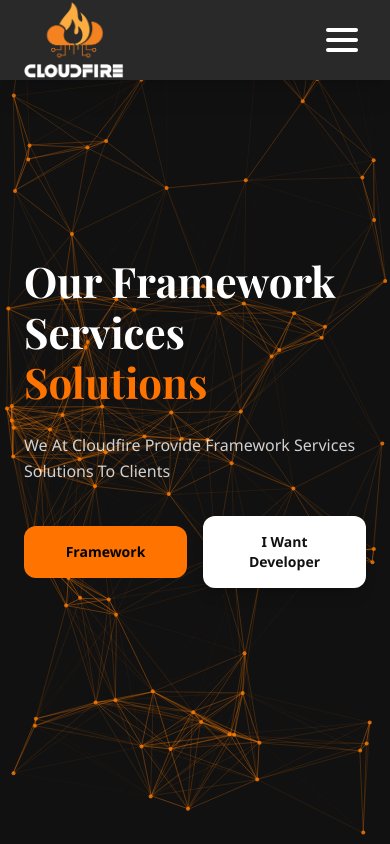
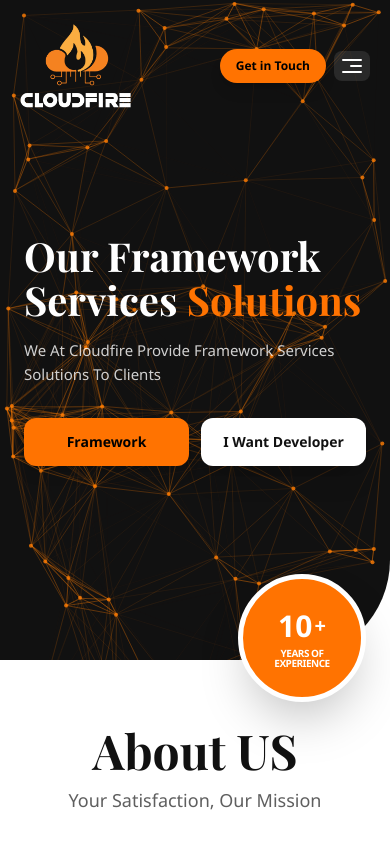
Before and after one commit to satyamsoni853/NewCloudFireWebsite, a React (Vite) app: page / in a window 390 px wide. Shown: the top 844 px of the page. Built offline with nearby package versions, Linux system fonts and the light colour scheme; a web font is replaced by a local one.

Commit message:
feat: add Header and Hero components and create HireTalentDashboard page layout

```diff
--- a/src/components/Header.jsx
+++ b/src/components/Header.jsx
@@ -4,6 +4,12 @@
 const Header = () => {
   const [isMenuOpen, setIsMenuOpen] = useState(false);
   const { pathname } = useLocation();
+
+  React.useEffect(() => {
+    const handleToggle = () => setIsMenuOpen(prev => !prev);
+    window.addEventListener('toggleMobileMenu', handleToggle);
+    return () => window.removeEventListener('toggleMobileMenu', handleToggle);
+  }, []);
 
   const navItems = [
     { name: 'Home', path: '/' },
@@ -18,7 +24,11 @@
 
   return (
     <>
-      <header className="fixed md:absolute top-0 md:top-5 left-0 md:left-1/2 md:-translate-x-1/2 w-full md:w-[calc(100%-40px)] md:max-w-[1340px] h-20 bg-[#292929] md:bg-white md:rounded-2xl shadow-xl flex items-center justify-between px-6 md:px-10 z-1000 transition-all duration-300">
+      <header className={`fixed rounded-xl md:absolute top-0 md:top-5 left-0 md:left-1/2 md:-translate-x-1/2 w-full md:w-[calc(100%-40px)] md:max-w-[1340px] h-20 flex items-center justify-between px-6 md:px-10 z-[1000] transition-all duration-300 ${
+        pathname === '/'
+          ? 'hidden md:flex bg-white shadow-xl'
+          : 'flex bg-[#292929] md:bg-white shadow-xl'
+      }`}>
 
         {/* Logo Section */}
         <Link to="/" className="flex flex-col items-start translate-z-0">
--- a/src/components/Hero.jsx
+++ b/src/components/Hero.jsx
@@ -1,39 +1,78 @@
-import React from "react";
+import React, { useState } from "react";
 import ParticleNetwork from "./ParticleNetwork";
+import { Link } from "react-router-dom";
 
 const Hero = () => {
   return (
     <section
       id="home"
-      className="relative w-full min-h-screen md:min-h-[850px] md:h-screen flex flex-col justify-center overflow-hidden bg-[#111]"
+      className="relative w-full min-h-[660px] md:min-h-[850px] md:h-screen flex flex-col justify-center bg-[#111] rounded-br-[100px] md:rounded-none"
     >
-      {/* Spider Animation Background */}
-      <ParticleNetwork className="z-0" />
+      {/* Background & Animations Layer (Handles Overflow) */}
+      <div className="absolute inset-0 overflow-hidden rounded-br-[100px] md:rounded-none z-0">
+        <ParticleNetwork className="z-0" />
 
-      {/* Background Gradients for Depth */}
-      <div className="absolute inset-0 bg-radial-at-t from-black/0 via-black/40 to-black z-0 pointer-events-none" />
-      <div className="hidden md:block absolute inset-0 bg-[url('/Assests/banner-bg.png')] bg-cover bg-center mix-blend-overlay opacity-30 z-0"></div>
+        {/* Background Gradients for Depth */}
+        <div className="absolute inset-0 bg-radial-at-t from-black/0 via-black/40 to-black pointer-events-none" />
+        <div className="hidden md:block absolute inset-0 bg-[url('/Assests/banner-bg.png')] bg-cover bg-center mix-blend-overlay opacity-30"></div>
+      </div>
 
-      <div className="max-w-[1800px] mx-auto px-6 md:px-24 relative z-10 w-full">
+      {/* Mobile Top Bar (Integrated Hero) */}
+      <div className="md:hidden absolute top-0 left-0 w-full px-5 py-6 flex justify-between items-center z-50">
+        <Link to="/">
+          <img
+            src="/Assests/Cloudfire-white.png"
+            alt="Cloudfire Logo"
+            className="w-28 h-auto object-contain"
+          />
+        </Link>
+        <div className="flex items-center gap-2">
+          <Link
+            to="/contact"
+            className="bg-primary text-black px-4 py-2 rounded-full text-[12px] font-bold shadow-lg"
+          >
+            Get in Touch
+          </Link>
+          <button
+            onClick={() => window.dispatchEvent(new CustomEvent('toggleMobileMenu'))}
+            className="p-2 bg-white/10 rounded-lg flex flex-col gap-1 items-end"
+          >
+            <div className="w-5 h-[2px] bg-white rounded-full"></div>
+            <div className="w-3 h-[2px] bg-white rounded-full"></div>
+            <div className="w-5 h-[2px] bg-white rounded-full"></div>
+          </button>
+        </div>
+      </div>
+
+      <div className="max-w-[1800px] mx-auto px-6 md:px-24 relative z-10 w-full mt-10 md:mt-0">
         {/* Content Section */}
         <div className="flex flex-col items-start text-left md:max-w-[900px]">
-          <h1 className="font-serif text-[42px] sm:text-6xl md:text-8xl lg:text-[96px] leading-[1.2] md:leading-[1.05] text-white font-bold mb-6 md:mb-10">
+          <h1 className="font-serif text-[40px] sm:text-6xl md:text-8xl lg:text-[96px] leading-[1.1] md:leading-[1.05] text-white font-bold mb-4 md:mb-10">
             Our Framework <br />
-            Services <br className="md:hidden" />
-            <span className="text-primary">Solutions</span>
+            <span className="text-white">Services</span> <span className="text-primary">Solutions</span>
           </h1>
-          <p className="font-sans text-base sm:text-2xl lg:text-[26px] text-white/80 max-w-[600px] leading-relaxed md:leading-snug font-normal md:font-medium mb-8 md:mb-14">
+          <p className="font-sans text-[15px] sm:text-2xl lg:text-[26px] text-white/80 max-w-[600px] leading-relaxed md:leading-snug font-normal md:font-medium mb-8 md:mb-14">
             We At Cloudfire Provide Framework Services Solutions To Clients
           </p>
 
-          <div className="flex flex-row gap-4 sm:gap-6 w-full md:w-auto items-center justify-start">
-            <button className="flex-1 sm:flex-none bg-primary text-black px-6 sm:px-10 py-4 lg:py-5 rounded-xl font-bold text-sm sm:text-lg hover:scale-105 transition-all">
+          <div className="flex flex-row gap-3 sm:gap-6 w-full md:w-auto items-center justify-start">
+            <button className="flex-1 sm:flex-none bg-primary text-black px-5 sm:px-10 py-3.5 lg:py-5 rounded-xl font-bold text-sm sm:text-lg hover:scale-105 transition-all shadow-lg">
               Framework
             </button>
-            <button className="flex-1 sm:flex-none bg-white text-[#111] px-6 sm:px-10 py-4 lg:py-5 rounded-xl font-bold text-sm sm:text-lg hover:scale-105 transition-all shadow-lg">
+            <button className="flex-1 sm:flex-none bg-white text-[#111] px-5 sm:px-10 py-3.5 lg:py-5 rounded-xl font-bold text-sm sm:text-lg hover:scale-105 transition-all shadow-xl">
               I Want Developer
             </button>
           </div>
+        </div>
+      </div>
+
+      {/* Experience Badge (Mobile Hero Match) */}
+      <div className="md:hidden absolute bottom-[-10px] right-6 w-32 h-32 bg-primary rounded-full border-[5px] border-white flex flex-col items-center justify-center text-white shadow-2xl z-30 transform translate-y-1/4">
+        <div className="flex flex-col items-center justify-center leading-none">
+          <span className="text-3xl font-extrabold flex items-center">10<span className="text-xl ml-0.5">+</span></span>
+          <span className="text-[10px] font-black text-center uppercase tracking-tighter mt-1">
+            Years of<br />Experience
+          </span>
         </div>
       </div>
 
--- a/src/pages/HireTalentDashboard.jsx
+++ b/src/pages/HireTalentDashboard.jsx
@@ -99,7 +99,7 @@
         <div className="max-w-[1100px] mx-auto px-4 sm:px-6 lg:px-10 py-2 sm:py-3">
           {/* Badge */}
           <div className="mb-2">
-            <div className="w-[167.14px] h-[50px] bg-[#fbb03b] text-white flex items-center justify-center rounded-full text-sm font-bold shadow-md uppercase tracking-wider">
+            <div className="w-[167.14px] h-[50px] bg-[#fbb03b] text-black flex items-center justify-center rounded-full text-sm font-bold shadow-md uppercase tracking-wider">
               HIRE TALENT
             </div>
           </div>
@@ -112,7 +112,7 @@
             Get Immediate Access To Skilled Developers Ready To Join Your Team
           </p>
 
-          <button className="w-[172.21px] h-[40px] bg-[#ff7301] text-white rounded-lg font-bold shadow-lg hover:bg-orange-600 transition-all mb-4 flex items-center justify-center shrink-0">
+          <button className="w-[172.21px] h-[40px] bg-[#ff7301] text-black rounded-lg font-bold shadow-lg hover:bg-orange-600 transition-all mb-8 flex items-center justify-center shrink-0">
             Get Talent Now
           </button>
 
@@ -145,7 +145,7 @@
               <h3 className="font-serif font-bold text-[27px] mb-4 flex items-center after:content-[''] after:flex-grow after:h-[1px] after:bg-gray-100 after:ml-6">
                 Profile
               </h3>
-              <div className="grid grid-cols-1 md:grid-cols-2 gap-x-6 gap-y-1.5">
+              <div className="grid grid-cols-1 md:grid-cols-2 gap-x-6 gap-y-4">
                 <input
                   type="text"
                   placeholder="First Name"
@@ -181,7 +181,7 @@
               <h3 className="font-serif font-bold text-[27px] mb-4 flex items-center after:content-[''] after:flex-grow after:h-[1px] after:bg-gray-100 after:ml-6">
                 Company Profile
               </h3>
-              <div className="flex flex-col gap-1.5">
+              <div className="flex flex-col gap-4">
                 {[
                   "Company Name", "Job Title", "Technology", "Experience", "Duration",
                   "Company Description", "Company Website", "Industry", "Address", "Total Employees",
@@ -225,7 +225,7 @@
 
               <button
                 type="submit"
-                className="w-full sm:w-[200px] h-[55px] bg-[#ff7301] text-white rounded-lg font-bold shadow-xl shadow-orange-500/20 hover:bg-orange-600 transition-all text-lg mt-1"
+                className="w-full sm:w-[200px] h-[55px] bg-[#ff7301] text-white rounded-lg font-bold shadow-xl shadow-orange-500/20 hover:bg-orange-600 transition-all text-lg mt-8"
               >
                 Update
               </button>
```
